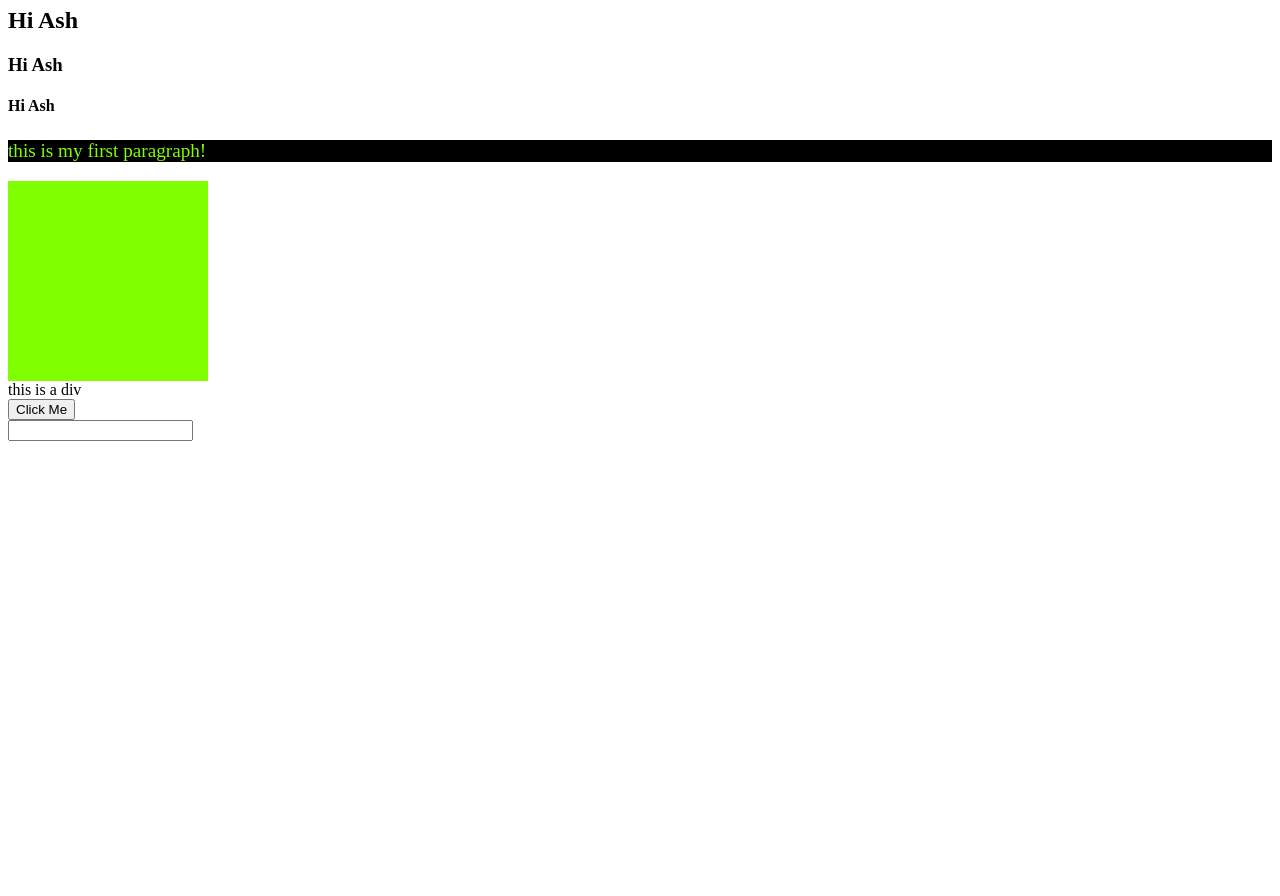
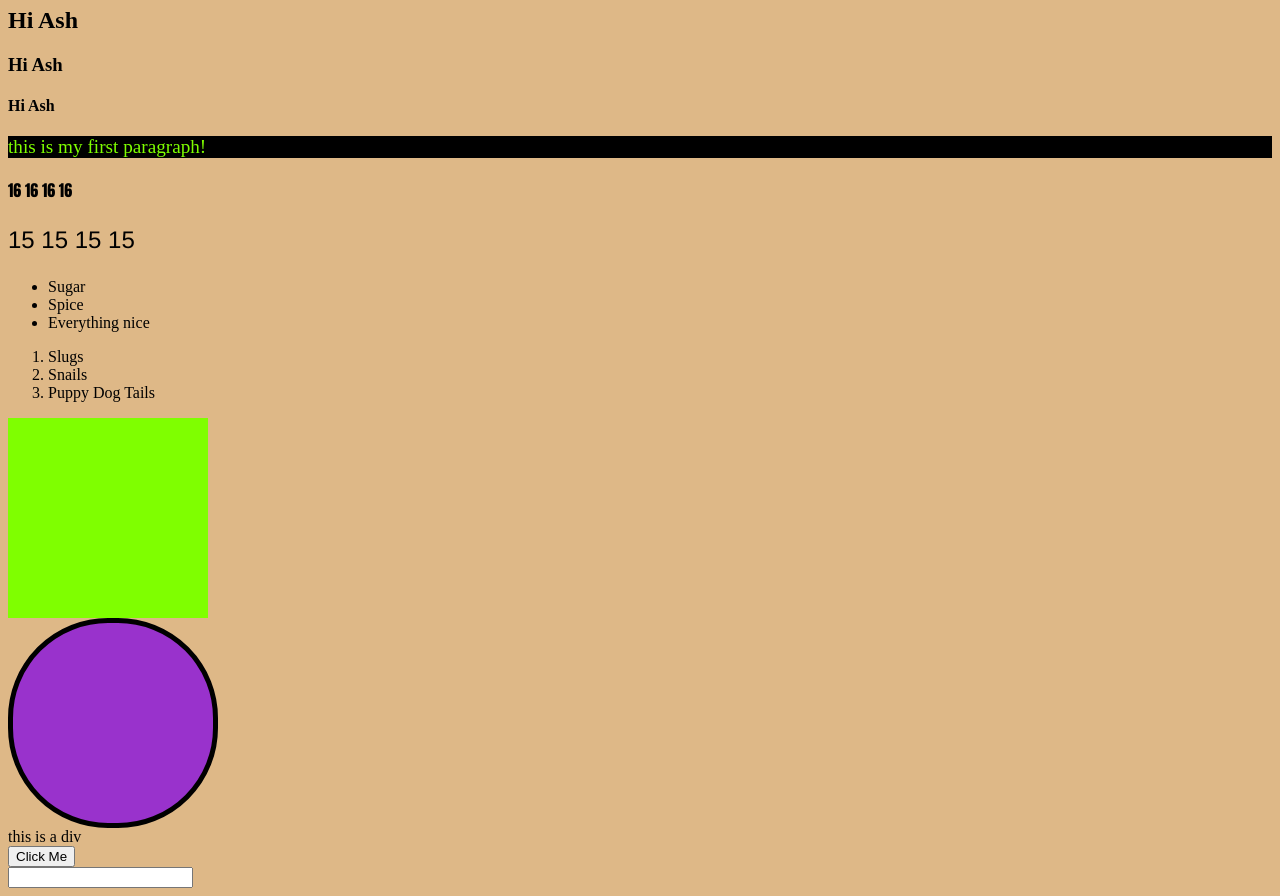
Before and after one commit to AdamBoley/plasma-snake, a plain HTML site: page index.html in a window 1280 px wide. Shown: the part 99-995 px from the top of the page. Before the commit the page ends 800 px from the top, so only its background shows below. Drawn offline with Linux system fonts and the light colour scheme.

Commit message:
challenge 2

```diff
--- a/assets/css/style.css
+++ b/assets/css/style.css
@@ -8,8 +8,26 @@
     background-color:chartreuse;
 }
 
+#coloured-circle {
+    background-color:darkorchid;
+    border: 5px solid black;
+    height: 200px;
+    width: 200px;
+    border-radius: 100px;
+}
+
 #big-green {
     color:chartreuse;
     font-size:larger;
     background-color: black;
 }
+
+#paragraph-test1 {
+    font-family:Impact, Haettenschweiler, 'Arial Narrow Bold', sans-serif;
+    font: size 300%;
+}
+
+#paragraph-test2 {
+    font-family:'Franklin Gothic Medium', 'Arial Narrow', Arial, sans-serif;
+    font-size:x-large;
+}
--- a/index.html
+++ b/index.html
@@ -8,19 +8,38 @@
     <link rel="stylesheet" href="assets/css/style.css">
     <title>Plasma Snake</title>
 </head>
-<body>
+<body style="background-color:burlywood">
+
+
+
     <a href="todo.html">Ash's to do list</a>
 
     <h1>hi ash</h1>
     <h2 class="heading">Hi Ash</h2>
     <h3 class="heading">Hi Ash</h3>
     <h4 id="heading">Hi Ash</h4>
-    <h5></h5>
-    <h6></h6>
 
     <p id="big-green">this is my first paragraph!</p>
 
+    <p id="paragraph-test1">16 16 16 16</p>
+
+    <p id="paragraph-test2">15 15 15 15</p>
+
+    <ul>
+        <li>Sugar</li>
+        <li>Spice</li>
+        <li>Everything nice</li>
+    </ul>
+
+    <ol>
+        <li>Slugs</li>
+        <li>Snails</li>
+        <li>Puppy Dog Tails</li>
+    </ol>
+
     <div id="coloured-square"></div>
+
+    <div id="coloured-circle"></div>
 
     <div>
         this is a div
```
